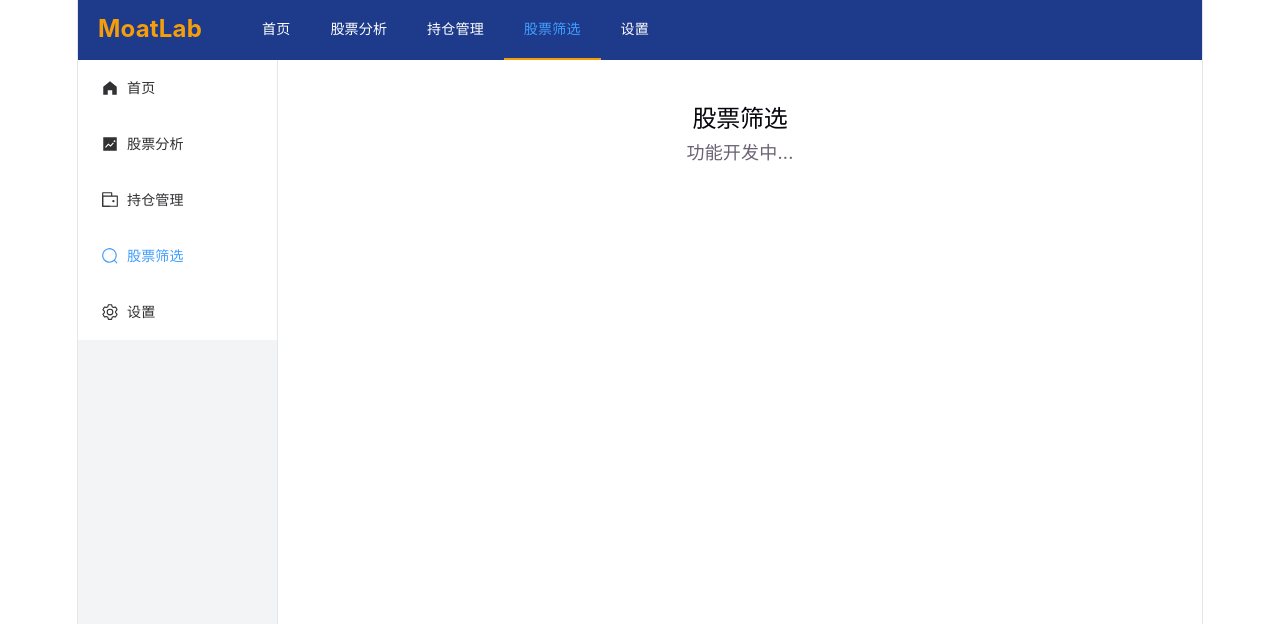
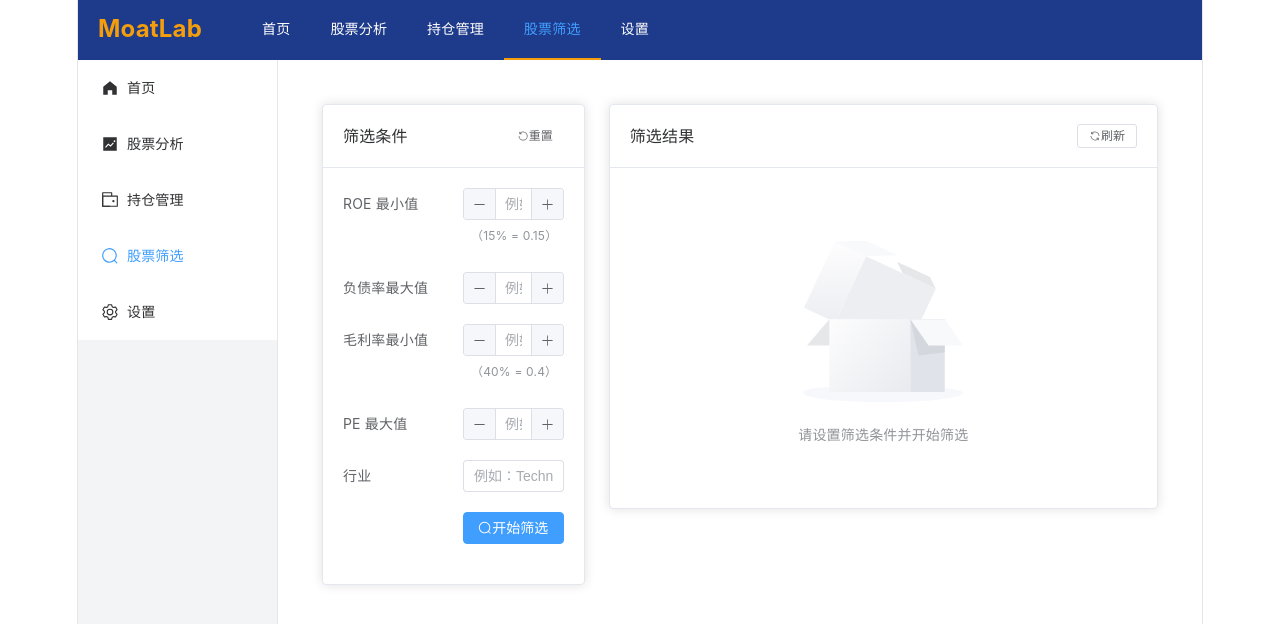
Before and after one commit to leochen-ailab/moatlab, a Vue app in the folder frontend/: page /screen in a window 1280 px wide. Shown: the top 624 px of the page. Built offline with nearby package versions, Linux system fonts and the light colour scheme.

Commit message:
feat: 集成股票筛选页面所有组件

```diff
--- a/frontend/src/views/Screener.vue
+++ b/frontend/src/views/Screener.vue
@@ -1,15 +1,58 @@
 <template>
-  <div class="screener">
-    <h2>股票筛选</h2>
-    <p>功能开发中...</p>
+  <div class="screener-page">
+    <el-row :gutter="24">
+      <el-col :span="8">
+        <FilterForm
+          :loading="screenerStore.loading"
+          @screen="handleScreen"
+          @reset="handleReset"
+        />
+      </el-col>
+      <el-col :span="16">
+        <ResultCard
+          :result="screenerStore.result"
+          :loading="screenerStore.loading"
+          @refresh="handleRefresh"
+        />
+      </el-col>
+    </el-row>
   </div>
 </template>
 
 <script setup lang="ts">
+import { ElMessage } from 'element-plus'
+import { useScreenerStore } from '../stores/screener'
+import FilterForm from '../components/screener/FilterForm.vue'
+import ResultCard from '../components/screener/ResultCard.vue'
+import type { ScreenCriteria } from '../types/screener'
+
+const screenerStore = useScreenerStore()
+
+const handleScreen = async (criteria: ScreenCriteria) => {
+  try {
+    await screenerStore.screen(criteria)
+    ElMessage.success('筛选完成')
+  } catch (error) {
+    ElMessage.error('筛选失败，请稍后重试')
+  }
+}
+
+const handleReset = () => {
+  screenerStore.reset()
+  ElMessage.success('已重置筛选条件')
+}
+
+const handleRefresh = async () => {
+  if (Object.keys(screenerStore.criteria).length === 0) {
+    ElMessage.warning('请先设置筛选条件')
+    return
+  }
+  await handleScreen(screenerStore.criteria)
+}
 </script>
 
 <style scoped>
-.screener {
+.screener-page {
   padding: 20px;
 }
 </style>
```
